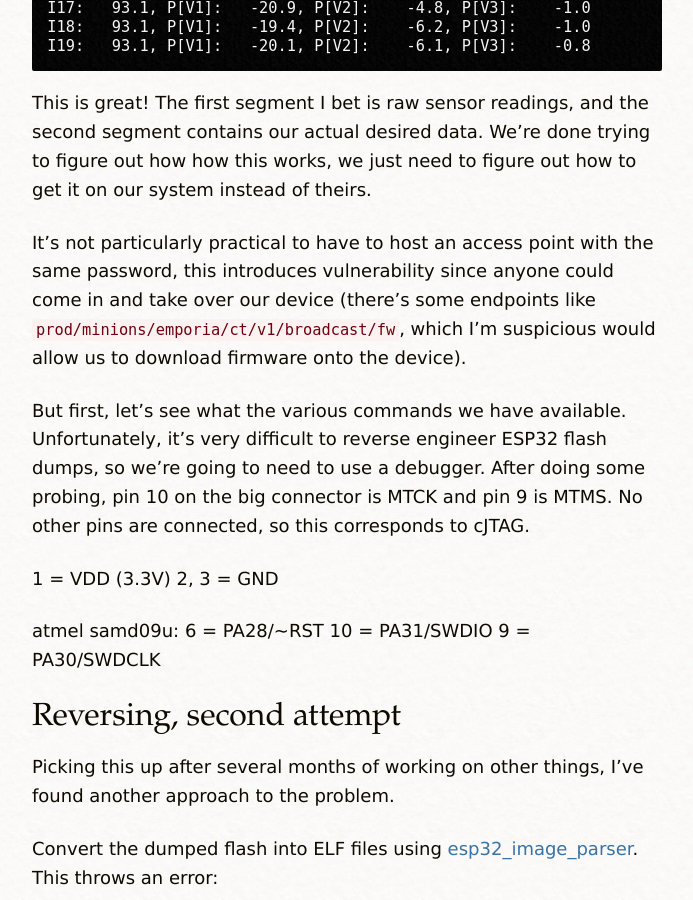
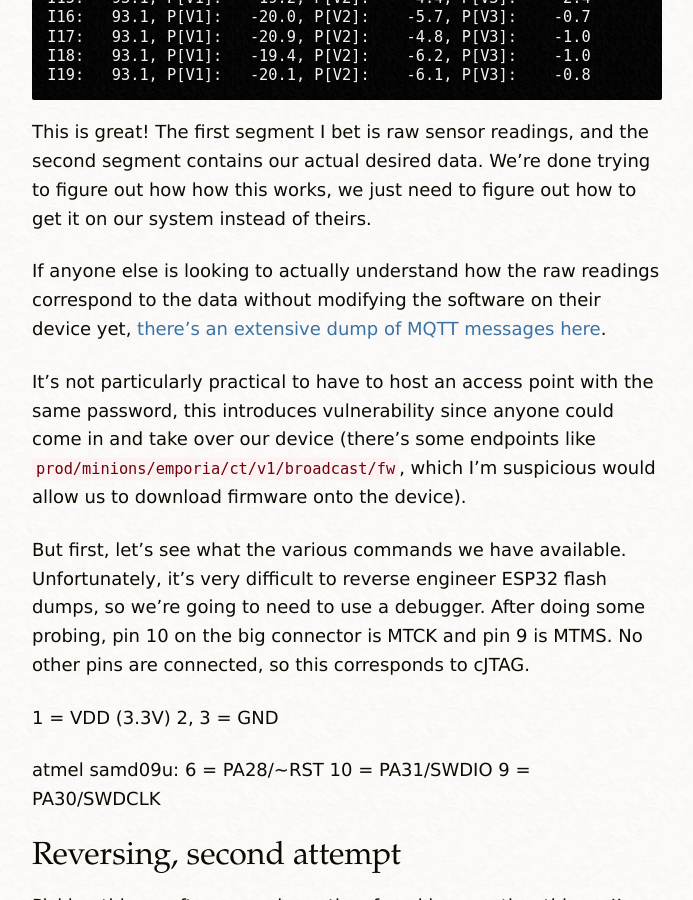
Before and after one commit to flaviut/flaviut.github.io, a Jekyll site: the page built from _posts/2021-07-28-reversing-emporia-vue-2.md, in a window 1280 px wide and 900 px high, scrolled down 7157 px. Shown: the whole window, without its empty margins (293-986 px from the left). Built offline with Jekyll 4.4.1, drawn with Linux system fonts in a browser that asks for light colours; nearby versions of some CDN libraries; some of the changed text lies outside the part shown.

Commit message:
Update emporia vue post

````diff
--- a/_posts/2021-07-28-reversing-emporia-vue-2.md
+++ b/_posts/2021-07-28-reversing-emporia-vue-2.md
@@ -105,7 +105,9 @@
 to see, since it appears that the device uses MQTT, a standard protocol, to
 report results.
 
-One interesting to note from the log above are the lines stating
+One interesting to note from the serial log ([which I have a dump of here][seriallog]) are the lines stating
+
+[seriallog]: https://github.com/flaviut/emporia-vue2-reversing/blob/master/seriallog.log
 
 ```
 I (250138) WiFiTask: Wifi connect to: emporia
@@ -263,6 +265,10 @@
 segment contains our actual desired data. We're done trying to figure out how
 how this works, we just need to figure out how to get it on our system instead
 of theirs.
+
+If anyone else is looking to actually understand how the raw readings correspond to the data without modifying the software on their device yet, [there's an extensive dump of MQTT messages here][example_messages].
+
+[example_messages]: https://github.com/flaviut/emporia-vue2-reversing/blob/master/example_messages.txt
 
 It's not particularly practical to have to host an access point with the same
 password, this introduces vulnerability since anyone could come in and take
@@ -433,6 +439,8 @@
 ```console
 $ python3 esp32_image_parser.py dump_nvs ../flash_contents.bin -partition nvs -nvs_output_type json > ../nvs.json
 ```
+
+[Here's a full copy of the NVS I had on my system](https://github.com/flaviut/emporia-vue2-reversing/blob/master/nvs.json).
 
 And here we see exactly what we wanted!
 
````
